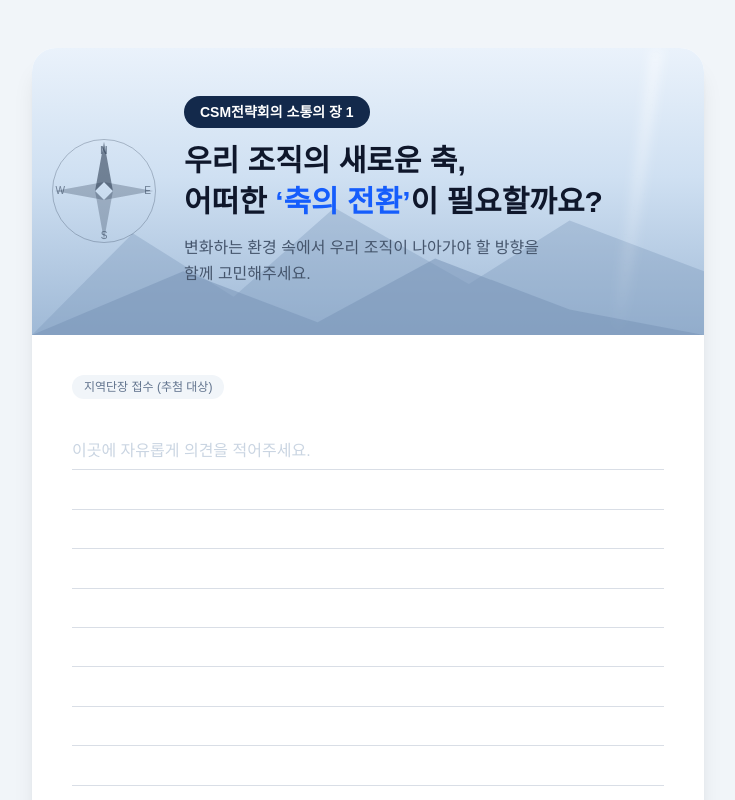
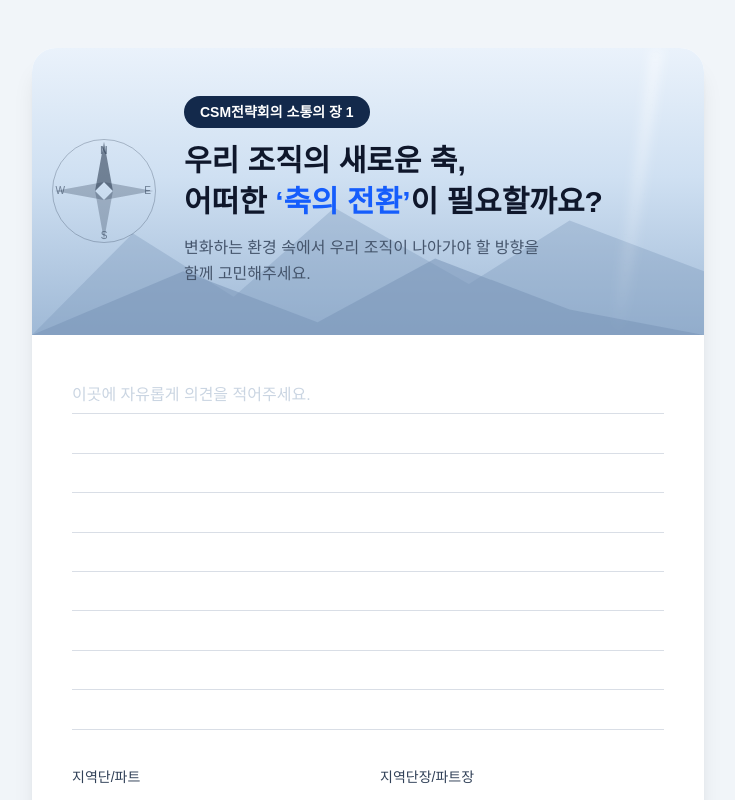
Before and after one commit to 0818soo-wq/picker, a Next.js app: page /entry/leader in a window 1280 px wide. Shown: the top 800 px of the page, without its empty margins (272-1007 px from the left). Built offline with nearby package versions, Linux system fonts and the light colour scheme.

Commit message:
접수 폼에서 그룹 안내 문구 배지 제거
Co-Authored-By: Claude Sonnet 5 <noreply@anthropic.com>
Claude-Session: https://claude.ai/code/session_014Ge7BCotjHMy3YBdmjzxvQ

```diff
--- a/src/app/entry/leader/page.tsx
+++ b/src/app/entry/leader/page.tsx
@@ -1,5 +1,5 @@
 import EntryForm from "@/components/EntryForm";
 
 export default function LeaderEntryPage() {
-  return <EntryForm groupType="draw" groupLabel="지역단장 접수 (추첨 대상)" />;
+  return <EntryForm groupType="draw" />;
 }
--- a/src/app/entry/staff/page.tsx
+++ b/src/app/entry/staff/page.tsx
@@ -1,5 +1,5 @@
 import EntryForm from "@/components/EntryForm";
 
 export default function StaffEntryPage() {
-  return <EntryForm groupType="no_draw" groupLabel="본사 파트장 접수 (추첨 제외)" />;
+  return <EntryForm groupType="no_draw" />;
 }
--- a/src/components/EntryForm.tsx
+++ b/src/components/EntryForm.tsx
@@ -17,13 +17,7 @@ const CONTENT_ROWS = 9;
 const MAX_CONTENT_LENGTH = 2000;
 const MAX_FIELD_LENGTH = 100;
 
-export default function EntryForm({
-  groupType,
-  groupLabel,
-}: {
-  groupType: GroupType;
-  groupLabel: string;
-}) {
+export default function EntryForm({ groupType }: { groupType: GroupType }) {
   const [department, setDepartment] = useState("");
   const [name, setName] = useState("");
   const [content, setContent] = useState("");
@@ -109,10 +103,6 @@ export default function EntryForm({
         </div>
 
         <form onSubmit={handleSubmit} className="flex flex-col gap-8 px-6 py-8 sm:px-10 sm:py-10">
-          <span className="w-fit rounded-full bg-slate-100 px-3 py-1 text-xs font-medium text-slate-500">
-            {groupLabel}
-          </span>
-
           <textarea
             value={content}
             onChange={(e) => setContent(e.target.value.slice(0, MAX_CONTENT_LENGTH))}
```
